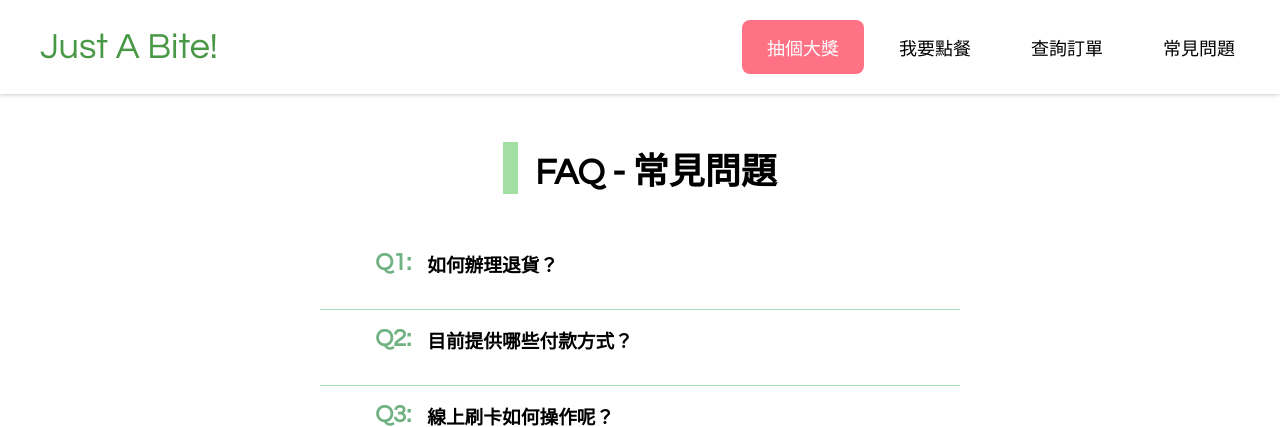
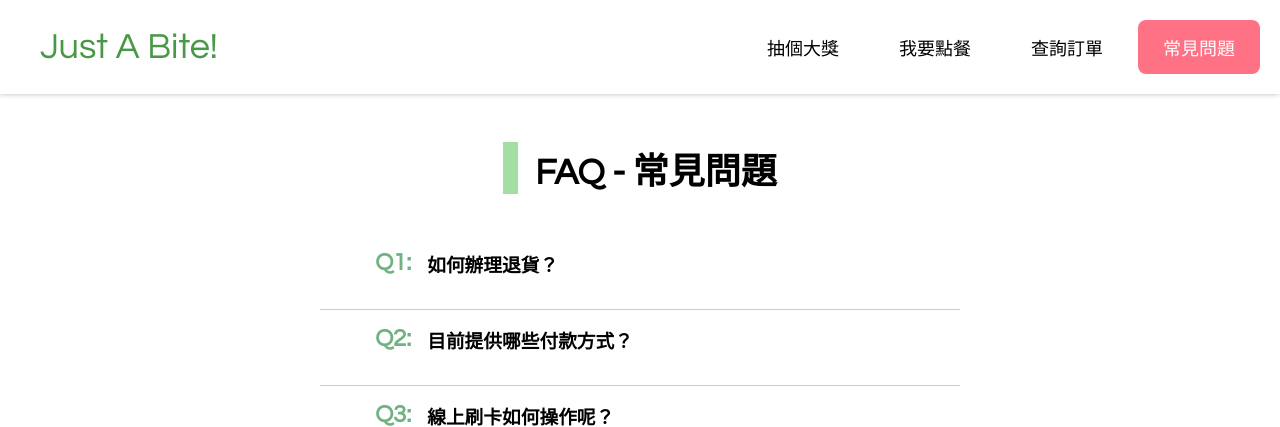
Before and after one commit to Lidemy/mentor-program-5th-rockyooooooo, a PHP site: page / in a window 1280 px wide. Shown: the top 427 px of the page. Run offline with PHP 8.4, Linux system fonts and the light colour scheme.

Commit message:
week7-hw2 fixed some tiny mistakes

```diff
--- a/homeworks/week7/hw2/index.html
+++ b/homeworks/week7/hw2/index.html
@@ -13,10 +13,10 @@
     <div class="container">
       <div class="logo"><a href="#">Just A Bite!</a></div>
       <nav class="header__nav">
-        <a href="#" class="active">抽個大獎</a>
+        <a href="#">抽個大獎</a>
         <a href="#">我要點餐</a>
         <a href="#">查詢訂單</a>
-        <a href="#">常見問題</a>
+        <a href="#" class="active">常見問題</a>
       </nav>
       <span class="material-icons-outlined hamburger hide">menu</span>
     </div>
--- a/homeworks/week7/hw2/style.css
+++ b/homeworks/week7/hw2/style.css
@@ -122,10 +122,6 @@ header .logo {
   overflow: hidden;
   transition: all 300ms ease-out;
 }
-
-/* .FAQ__body .FAQ__ans.show {
-  max-height: 99rem;
-} */
 /* FAQ styling */
 
 /* Footer styling */
```
